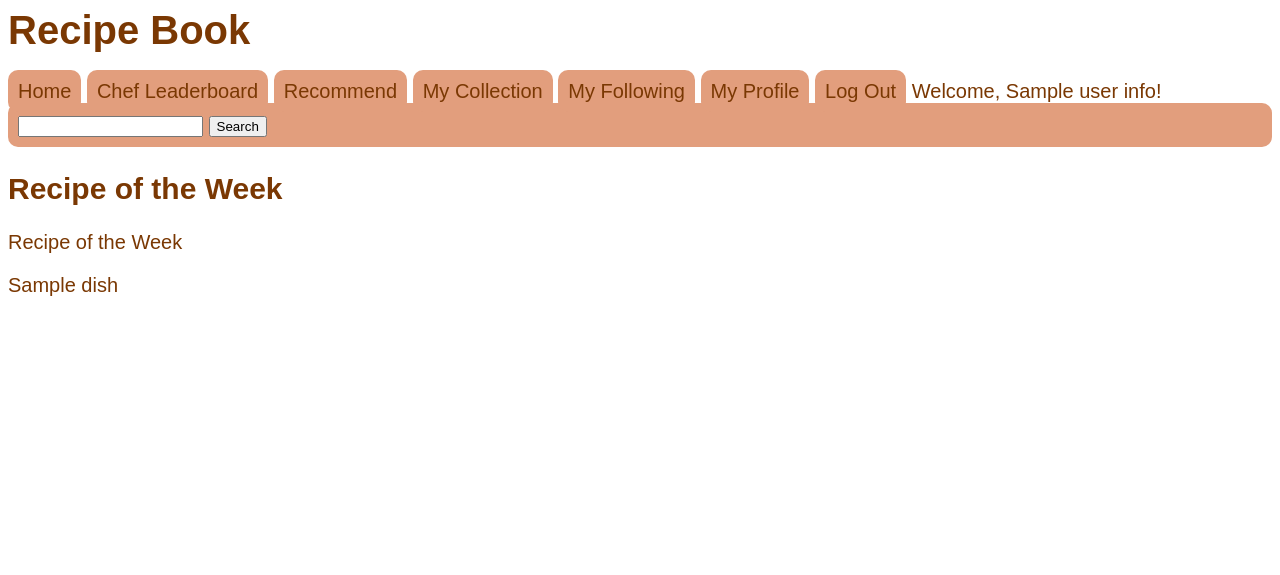
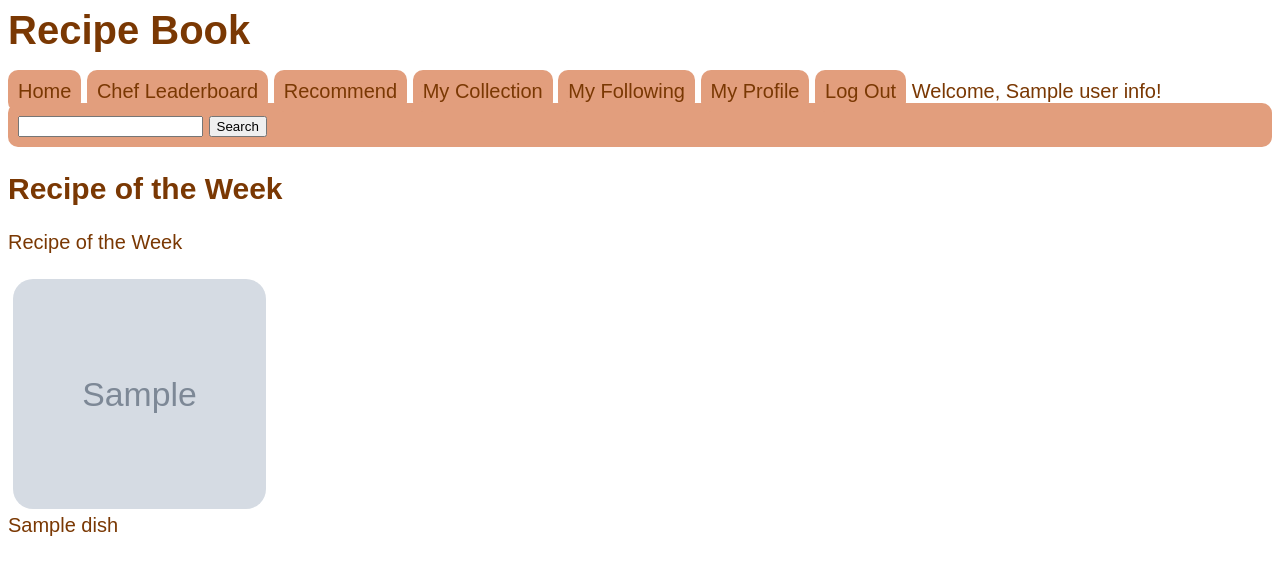
Before and after one commit to ericachensudo/RecipeDatabase, a Flask app: template templates/home.html in a window 1280 px wide. Shown: the top 575 px of the page. Run offline with Flask 2, Linux system fonts and the light colour scheme; the template is opened without the code that fills it: most values are stand-ins (such as "Sample title", 1, 10 or a date in 2020); grey boxes marked "Sample" are stand-in pictures; parts of the project's set-up code (start-up, migrations or seed data) failed here and were passed over.

Commit message:
added images on home page

```diff
--- a/server.py
+++ b/server.py
@@ -136,11 +136,24 @@ def home():
     temp['dish_name'] = result['dish_name']
     dishes.append(temp)
   cursor.close()
+
+  images = []
+  cursor = g.conn.execute('SELECT R.dish_id, R.image[1] FROM Recipe r, Likes l WHERE r.dish_id=l.dish_id GROUP BY R.dish_id LIMIT 4')
+
+  for result in cursor:
+    temp = dict()
+    temp['dish_id'] = result['dish_id']
+    temp['image'] = result['image']
+    images.append(temp)
+  #images = result['image']
+  cursor.close()
+
   dish = dict(dish = dishes)
   user_info = dict(user_info=user)
   mode = dict(mode=modes)
+  image = dict(image=images)
 
-  return render_template("home.html", **dish, **user_info, **mode)
+  return render_template("home.html", **dish, **user_info, **mode, **image)
 
 # -----------------------------------------------------------------------------------------------
 @app.route('/leaderboard')
--- a/templates/home.html
+++ b/templates/home.html
@@ -21,6 +21,18 @@
 
 
   <p>Recipe of the Week</p>
+  <ul class="image_list">
+    <!-- [noodle.jpeg, soysauce.jpeg, soybeannoodle.jpeg] -->
+
+      <div class="row">
+        {% for x in image %}
+        <div class="column">
+          <a href="/view/{{x.dish_id}}"><img class='tab'src="../static/img/{{ x.image }}" alt="Picture" style='width:100%; height: 230px'></a>
+        </div>
+        {% endfor %}
+      </div>
+
+  </ul>
   <ul class="recipe_list">
     {% for n in dish %}
       {% if n.dish_id == "d0" %}
```
